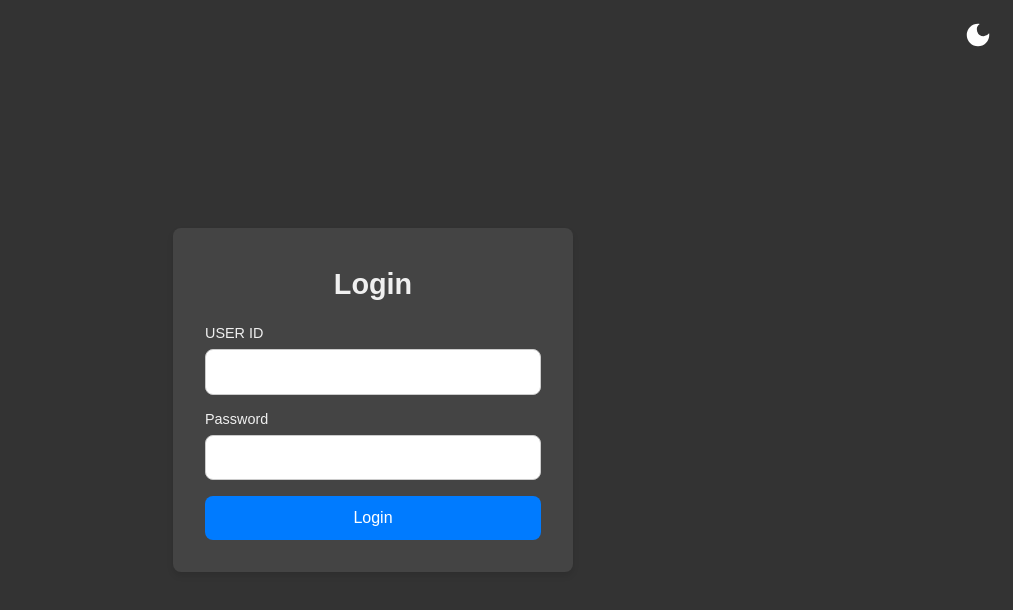
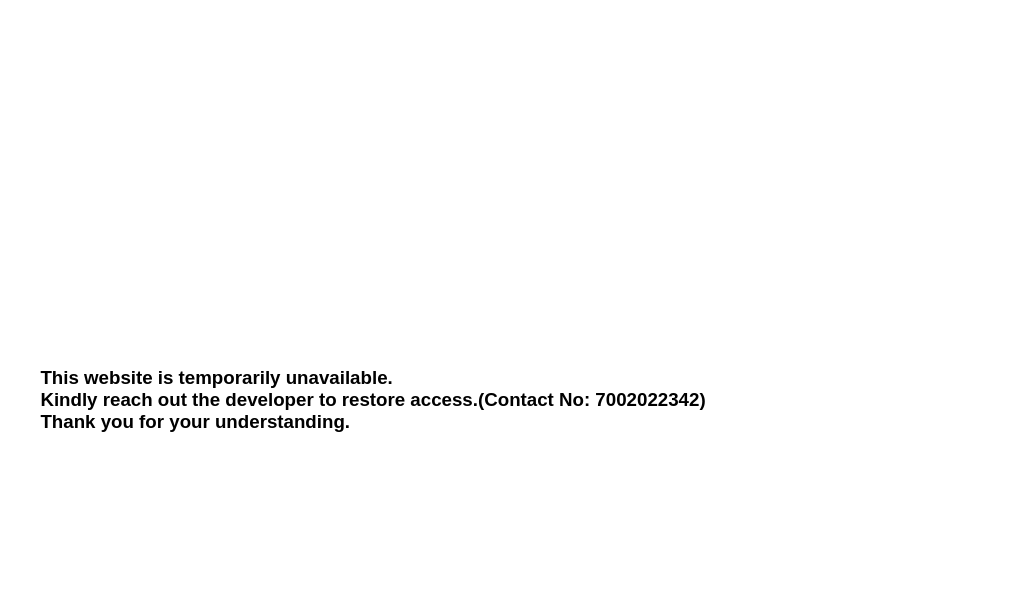
Before and after one commit to epicwavetech/FLEET_vehicle_management, a React (Vite) app in the folder client/: page / in a window 1280 px wide. Shown: the top 610 px of the page, without its empty margins (267-1280 px from the left). Built offline with nearby package versions, Linux system fonts and the light colour scheme; no server answers.

Commit message:
Update App.jsx

```diff
--- a/client/src/App.jsx
+++ b/client/src/App.jsx
@@ -24,32 +24,32 @@ const Due = React.lazy(() => import("./pages/Due/Due.jsx"))
 
 const App = () => {
   const { isLogin, setIsLogin } = useStore();
-  const [isLoading, setIsLoading] = useState(false)
+  const [isLoading, setIsLoading] = useState(true)
 
 
 
   // Check for login admin or not on page load
-  useEffect(() => {
-    if (isLogin === null) {
-      setIsLoading(true)
-      const checkLogin = async () => {
-        try {
-          const response = await axios.get(`${SERVER_URL}/auth/login-check`, { withCredentials: true })
-          if (response.data.success === true) {
-            setIsLogin(true)
-            setIsLoading(false)
-          }
-        } catch (error) {
-          console.log(error)
-          setIsLogin(false)
-          setIsLoading(false)
-        }
-      }
-      checkLogin()
-    } else {
-      return
-    }
-  }, [setIsLogin, isLogin]);
+  // useEffect(() => {
+  //   if (isLogin === null) {
+  //     setIsLoading(true)
+  //     const checkLogin = async () => {
+  //       try {
+  //         const response = await axios.get(`${SERVER_URL}/auth/login-check`, { withCredentials: true })
+  //         if (response.data.success === true) {
+  //           setIsLogin(true)
+  //           setIsLoading(false)
+  //         }
+  //       } catch (error) {
+  //         console.log(error)
+  //         setIsLogin(false)
+  //         setIsLoading(false)
+  //       }
+  //     }
+  //     checkLogin()
+  //   } else {
+  //     return
+  //   }
+  // }, [setIsLogin, isLogin]);
   const router = createBrowserRouter([
     { path: "/", element: isLogin ? <Navigate to="/dashboard" /> : <Login /> },
     {
@@ -66,10 +66,15 @@ const App = () => {
   return (
     <>
       {isLoading && (
-        <div className="lazy-div"><p className='lazy-loading'></p></div>
+        <div className="lazy-div">
+          <h3>This website is temporarily unavailable.<br/>
+          Kindly reach out the developer to restore access.(Contact No: 7002022342)<br/>
+          Thank you for your understanding.</h3>
+        </div>
       )}
-      <RouterProvider router={router} />
-      <Toaster position='top-center' />
+{/*       //<p className='lazy-loading'></p>
+     // <RouterProvider router={router} />
+     // <Toaster position='top-center' /> */}
     </>
   )
 }
```
